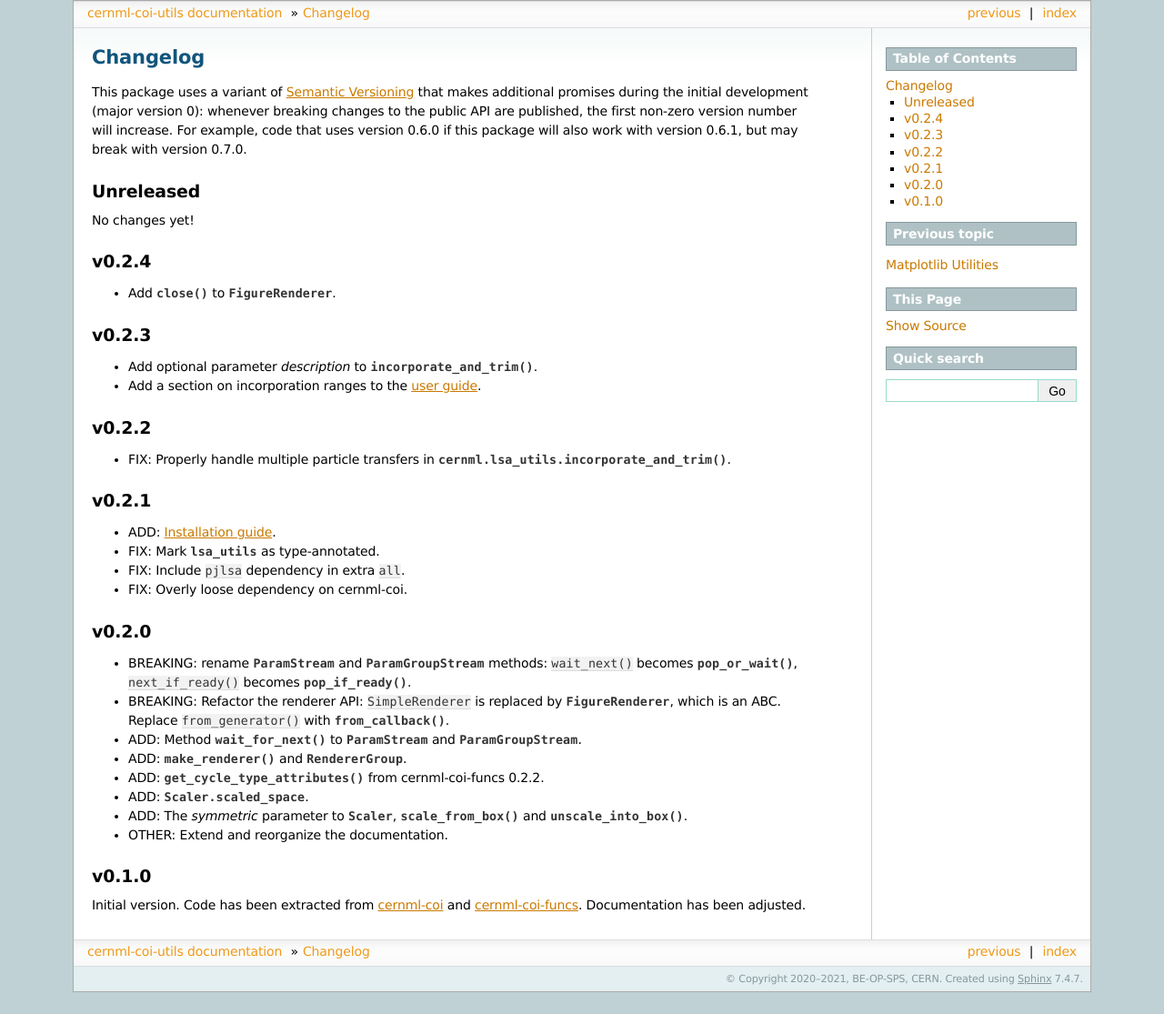
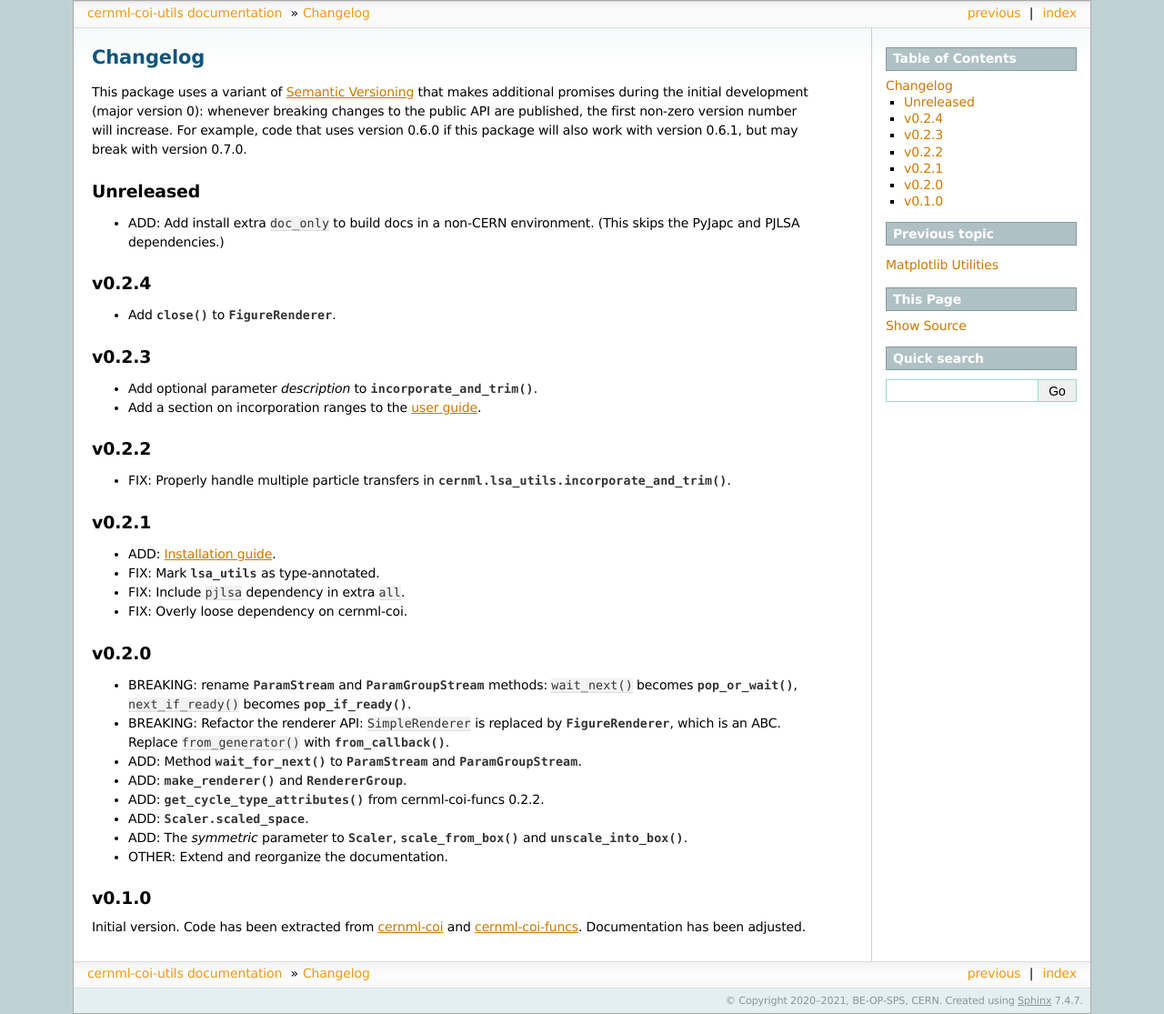
Before and after one commit to geoff-project/coi-utils, a Sphinx documentation site: the page built from docs/changelog.md, in a window 1280 px wide. Shown: the whole page at 91% size. Built offline with Sphinx 7.4.7, drawn with Linux system fonts in a browser that asks for light colours; the version number could not be read and is left out; before the commit the page ends 1091 px from its top, so only the background shows below that.

Commit message:
Split doc_only feature out of doc for docs outside of CERN.

```diff
--- a/docs/changelog.md
+++ b/docs/changelog.md
@@ -8,7 +8,7 @@
 
 ## Unreleased
 
-No changes yet!
+- ADD: Add install extra `doc_only` to build docs in a non-CERN environment. (This skips the PyJapc and PJLSA dependencies.)
 
 ## v0.2.4
 
--- a/setup.cfg
+++ b/setup.cfg
@@ -49,11 +49,13 @@
     %(matplotlib)s
     %(pjlsa)s
     %(pyjapc)s
-doc =
-    %(all)s
+doc_only =
     importlib-metadata
     sphinx
     myst-parser
+doc =
+    %(all)s
+    %(doc_only)s
 test =
     %(all)s
     cernml-coi ~= 0.8
```
